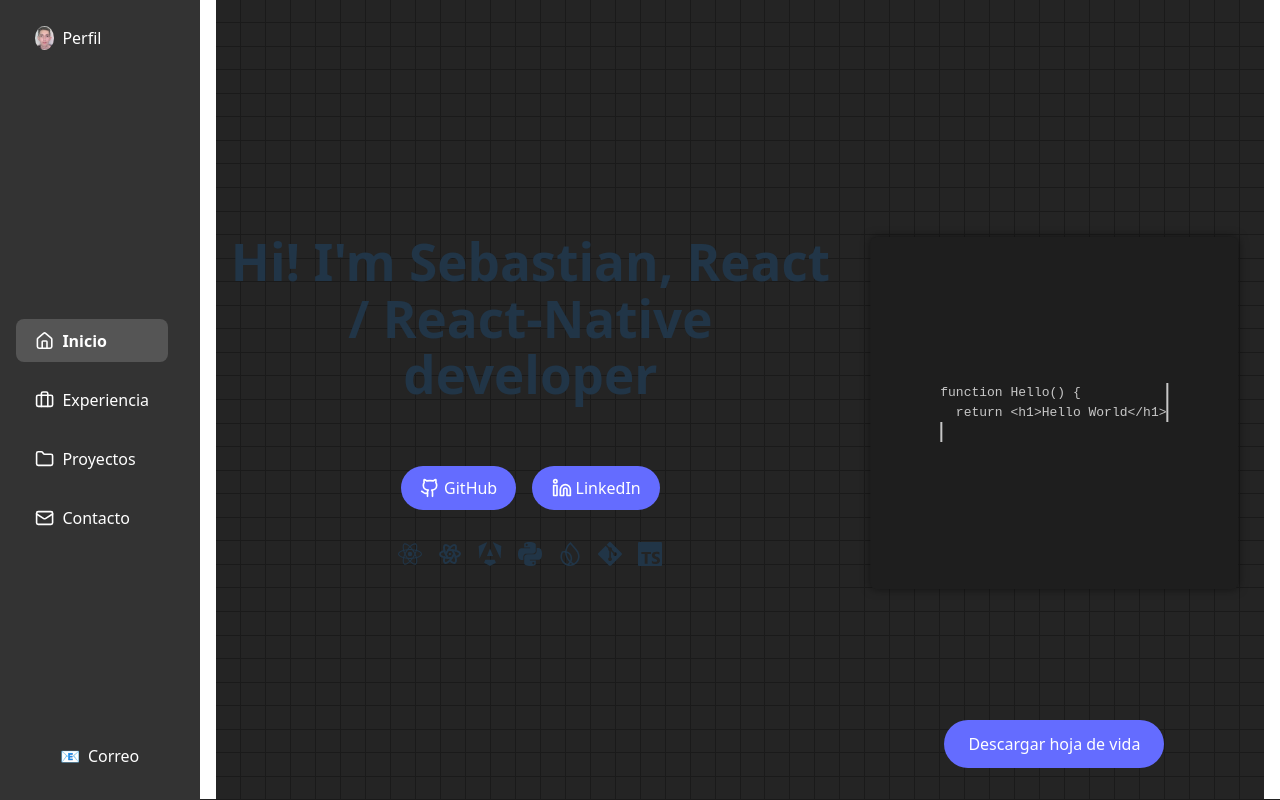
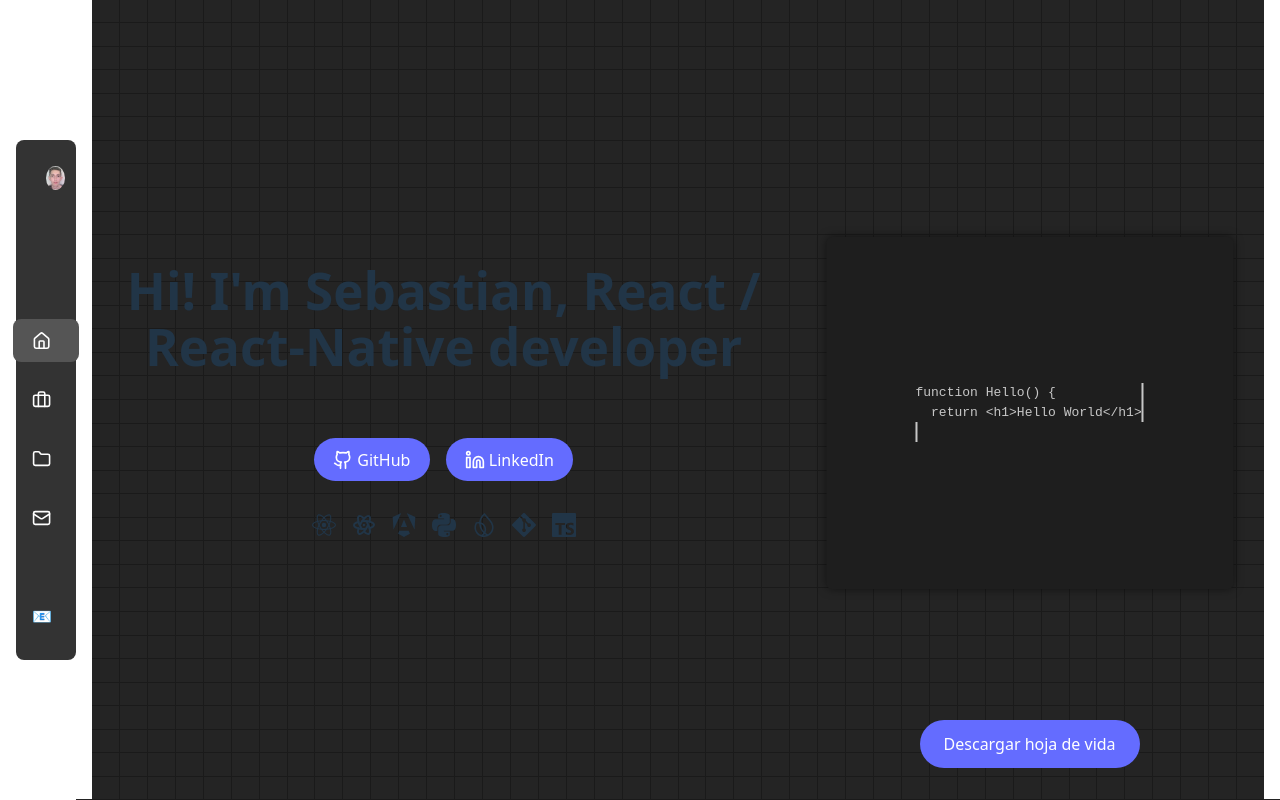
Before and after one commit to SbtnAvls/me, a React (Vite) app: page / in a window 1280 px wide. Built offline with nearby package versions, Linux system fonts and the light colour scheme.

Commit message:
feat: make sidebar float

```diff
--- a/src/App.css
+++ b/src/App.css
@@ -12,9 +12,10 @@
 
 .sidebar {
   position: absolute;
-  top: 0;
-  bottom: 0;
-  left: 0;
+  top: 50%;
+  left: 1rem;
+  height: 65vh;
+  transform: translateY(-50%);
   width: 60px;
   background: #333;
   color: #fff;
@@ -24,6 +25,7 @@
   box-sizing: border-box;
   transition: width 0.3s;
   align-items: center;
+  border-radius: 0.5rem;
   z-index: 10;
 }
 
@@ -117,8 +119,8 @@
 
 
 .pages {
-  margin-left: 60px;
-  width: calc(100% - 60px);
+  margin-left: calc(60px + 1rem);
+  width: calc(100% - 60px - 1rem);
   height: 100vh;
   overflow-y: auto;
   transition: margin-left 0.3s, width 0.3s;
@@ -131,8 +133,8 @@
 }
 
 .sidebar:hover ~ .pages {
-  margin-left: 200px;
-  width: calc(100% - 200px);
+  margin-left: calc(200px + 1rem);
+  width: calc(100% - 200px - 1rem);
 }
 
 .page {
@@ -169,6 +171,8 @@
     flex-direction: row;
     padding: 0 1rem;
     box-sizing: border-box;
+    transform: none;
+    border-radius: 0;
   }
 
   .sidebar:hover {
```
